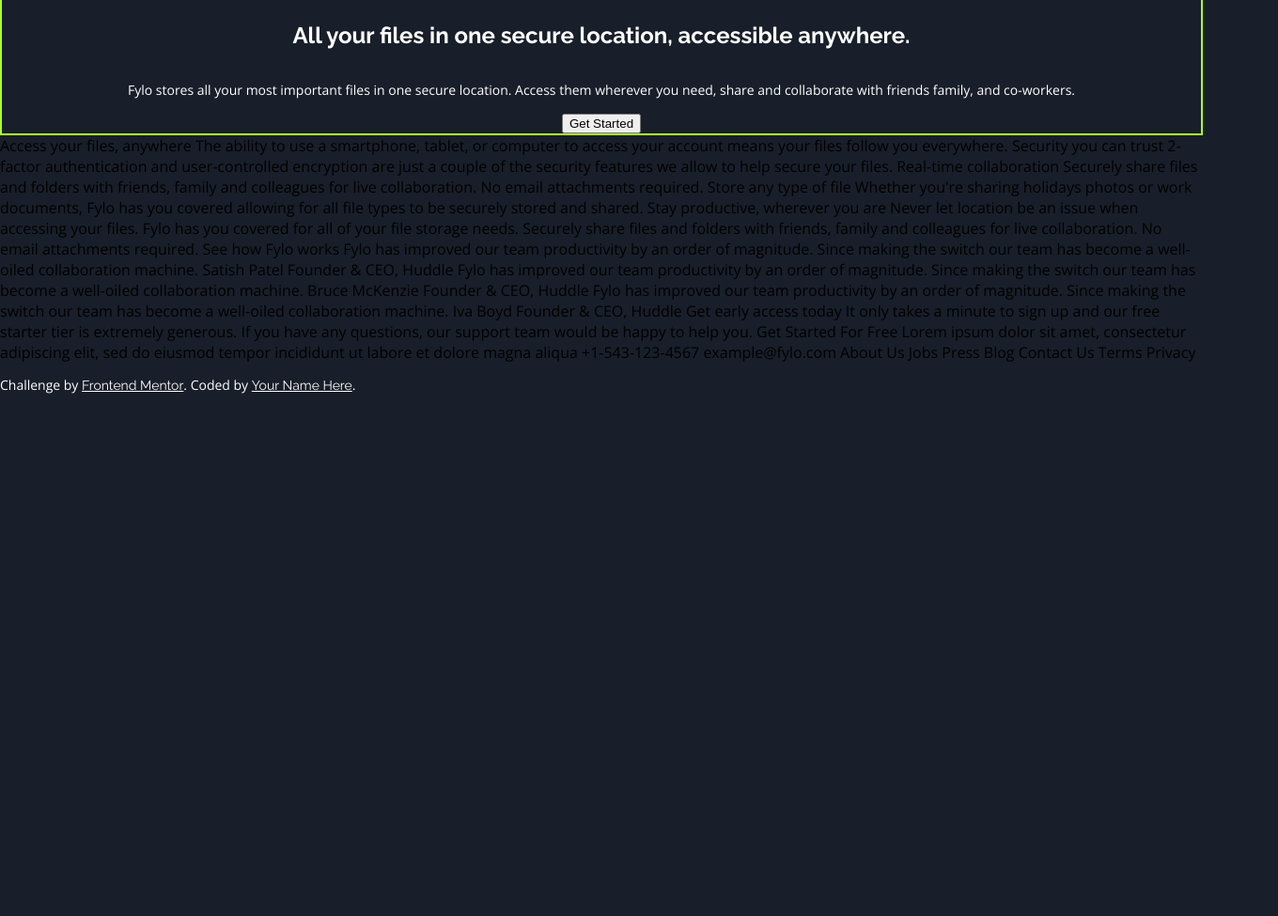
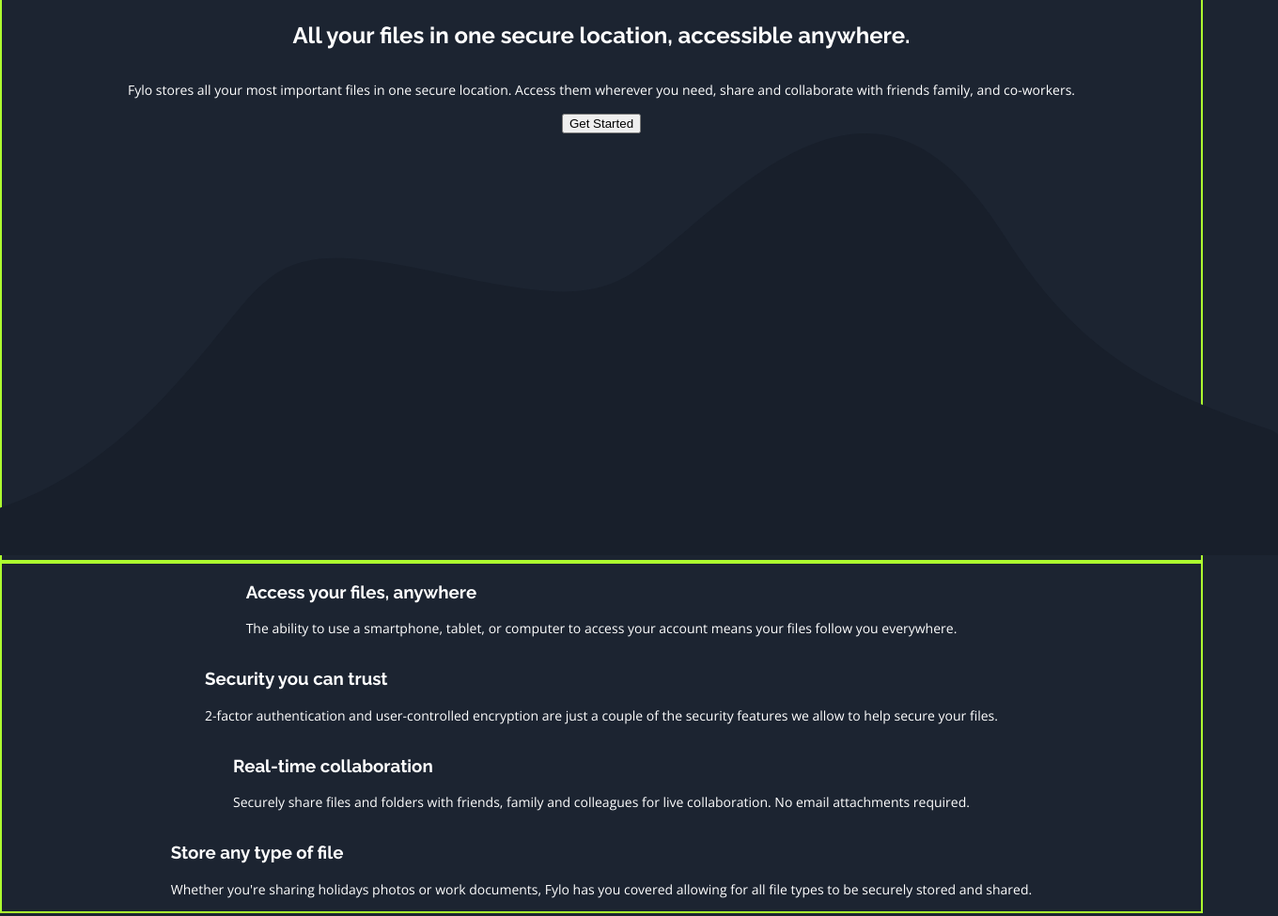
Before and after one commit to mitrovicbojan/fylo-frontendmentor, a plain HTML site: page index.html in a window 1280 px wide. Shown: the part 678-1653 px from the top of the page at 94% size, 1360 px wide, since content can reach past the window. Before the commit the page ends 1111 px from the top, so only its background shows below. Drawn offline with nearby package versions, Linux system fonts and the light colour scheme.

Commit message:
second page

```diff
--- a/index.html
+++ b/index.html
@@ -60,34 +60,98 @@
         <div class="btn">
           <button class="cta-btn">Get Started</button>
         </div>
+        <div class="curve">
+          <svg
+            width="1440"
+            height="449"
+            xmlns="http://www.w3.org/2000/svg"
+            xmlns:xlink="http://www.w3.org/1999/xlink"
+          >
+            <defs><path id="a" d="M0 0h1454v449H0z" /></defs>
+            <g transform="translate(-14)" fill="none" fill-rule="evenodd">
+              <mask id="b" fill="#fff"><use xlink:href="#a" /></mask>
+              <path
+                d="M14 413.954c90.836-5.359 176.206-50.375 256.111-135.046C389.968 151.9 364.01 105.164 563.005 148.686 762 192.207 745.05 163.699 873 63.13c127.95-100.57 211-77.554 289 44.667 78 122.222 151 162.895 284 207.778 88.667 29.921 92.03 848.285 10.091 2455.09H14V413.956z"
+                fill="#181F2B"
+                mask="url(#b)"
+              />
+            </g>
+          </svg>
+        </div>
       </div>
     </section>
-    Access your files, anywhere The ability to use a smartphone, tablet, or
-    computer to access your account means your files follow you everywhere.
-    Security you can trust 2-factor authentication and user-controlled
-    encryption are just a couple of the security features we allow to help
-    secure your files. Real-time collaboration Securely share files and folders
-    with friends, family and colleagues for live collaboration. No email
-    attachments required. Store any type of file Whether you're sharing holidays
-    photos or work documents, Fylo has you covered allowing for all file types
-    to be securely stored and shared. Stay productive, wherever you are Never
-    let location be an issue when accessing your files. Fylo has you covered for
-    all of your file storage needs. Securely share files and folders with
-    friends, family and colleagues for live collaboration. No email attachments
-    required. See how Fylo works Fylo has improved our team productivity by an
-    order of magnitude. Since making the switch our team has become a well-oiled
-    collaboration machine. Satish Patel Founder & CEO, Huddle Fylo has improved
-    our team productivity by an order of magnitude. Since making the switch our
-    team has become a well-oiled collaboration machine. Bruce McKenzie Founder &
-    CEO, Huddle Fylo has improved our team productivity by an order of
-    magnitude. Since making the switch our team has become a well-oiled
-    collaboration machine. Iva Boyd Founder & CEO, Huddle Get early access today
-    It only takes a minute to sign up and our free starter tier is extremely
-    generous. If you have any questions, our support team would be happy to help
-    you. Get Started For Free Lorem ipsum dolor sit amet, consectetur adipiscing
-    elit, sed do eiusmod tempor incididunt ut labore et dolore magna aliqua
-    +1-543-123-4567 example@fylo.com About Us Jobs Press Blog Contact Us Terms
-    Privacy
+    <section class="features">
+      <div class="container">
+        <div class="feature-description">
+          <div class="icon"></div>
+          <div class="title-med">
+            <h3>Access your files, anywhere</h3>
+          </div>
+          <div class="description">
+            <p>
+              The ability to use a smartphone, tablet, or computer to access
+              your account means your files follow you everywhere.
+            </p>
+          </div>
+        </div>
+        <div class="feature-description">
+          <div class="icon"></div>
+          <div class="title-med">
+            <h3>Security you can trust</h3>
+          </div>
+          <div class="description">
+            <p>
+              2-factor authentication and user-controlled encryption are just a
+              couple of the security features we allow to help secure your
+              files.
+            </p>
+          </div>
+        </div>
+        <div class="feature-description">
+          <div class="icon"></div>
+          <div class="title-med">
+            <h3>Real-time collaboration</h3>
+          </div>
+          <div class="description">
+            <p>
+              Securely share files and folders with friends, family and
+              colleagues for live collaboration. No email attachments required.
+            </p>
+          </div>
+        </div>
+        <div class="feature-description">
+          <div class="icon"></div>
+          <div class="title-med">
+            <h3>Store any type of file</h3>
+          </div>
+          <div class="description">
+            <p>
+              Whether you're sharing holidays photos or work documents, Fylo has
+              you covered allowing for all file types to be securely stored and
+              shared.
+            </p>
+          </div>
+        </div>
+      </div>
+    </section>
+
+    Stay productive, wherever you are Never let location be an issue when
+    accessing your files. Fylo has you covered for all of your file storage
+    needs. Securely share files and folders with friends, family and colleagues
+    for live collaboration. No email attachments required. See how Fylo works
+    Fylo has improved our team productivity by an order of magnitude. Since
+    making the switch our team has become a well-oiled collaboration machine.
+    Satish Patel Founder & CEO, Huddle Fylo has improved our team productivity
+    by an order of magnitude. Since making the switch our team has become a
+    well-oiled collaboration machine. Bruce McKenzie Founder & CEO, Huddle Fylo
+    has improved our team productivity by an order of magnitude. Since making
+    the switch our team has become a well-oiled collaboration machine. Iva Boyd
+    Founder & CEO, Huddle Get early access today It only takes a minute to sign
+    up and our free starter tier is extremely generous. If you have any
+    questions, our support team would be happy to help you. Get Started For Free
+    Lorem ipsum dolor sit amet, consectetur adipiscing elit, sed do eiusmod
+    tempor incididunt ut labore et dolore magna aliqua +1-543-123-4567
+    example@fylo.com About Us Jobs Press Blog Contact Us Terms Privacy
 
     <footer>
       <p class="attribution">
--- a/style.css
+++ b/style.css
@@ -38,7 +38,7 @@ body {
   padding: 0;
   box-sizing: border-box;
   font-family: "Open Sans", sans-serif;
-  background-color: var(--blue-back);
+  background-color: var(--blue-intro);
   /*Weights: 400, 700*/
 }
 .nav-bar {
```
